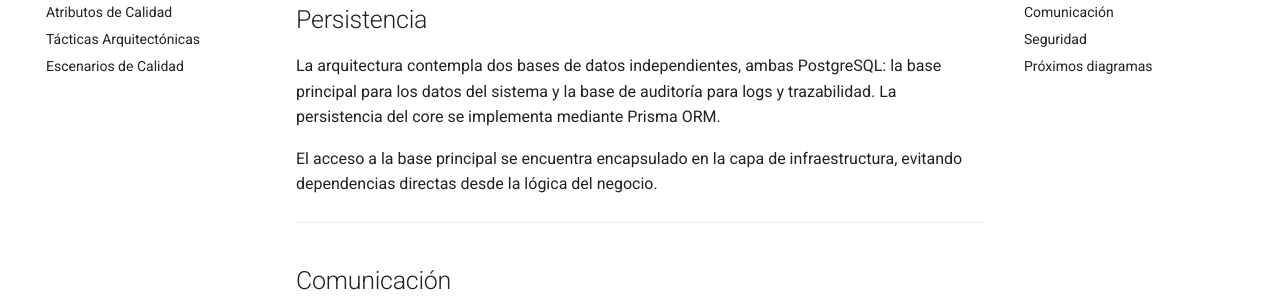
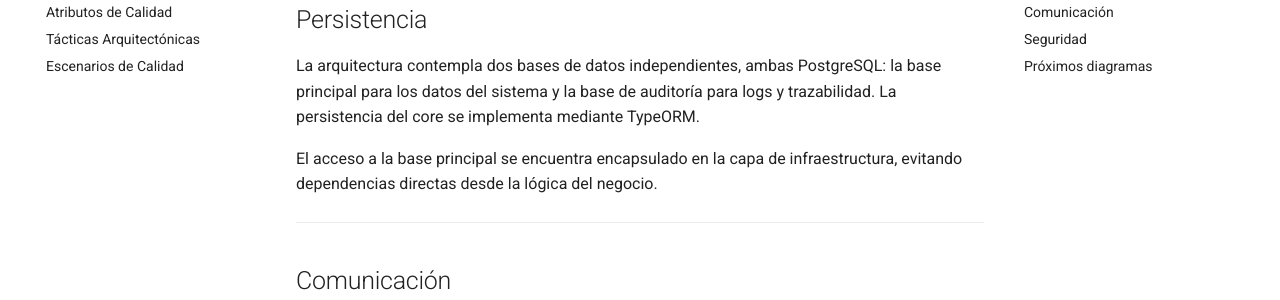
Before and after one commit to sisgal-platform/sisgal-docs, an MkDocs documentation site: the page built from docs/architecture/backend.md, in a window 1280 px wide and 900 px high, scrolled down 1406 px. Shown: the part 204-504 px from the top of the window. Built offline with MkDocs 1.6.1 and Material for MkDocs 9.7.7, drawn with Linux system fonts in a browser that asks for light colours; comment, search, counter and statistics services are not loaded.

Commit message:
docs: correct backend ORM to TypeORM

```diff
--- a/docs/architecture/backend.md
+++ b/docs/architecture/backend.md
@@ -50,7 +50,7 @@
 
 ## Persistencia
 
-La arquitectura contempla dos bases de datos independientes, ambas PostgreSQL: la base principal para los datos del sistema y la base de auditoría para logs y trazabilidad. La persistencia del core se implementa mediante Prisma ORM.
+La arquitectura contempla dos bases de datos independientes, ambas PostgreSQL: la base principal para los datos del sistema y la base de auditoría para logs y trazabilidad. La persistencia del core se implementa mediante TypeORM.
 
 El acceso a la base principal se encuentra encapsulado en la capa de infraestructura, evitando dependencias directas desde la lógica del negocio.
 
```
